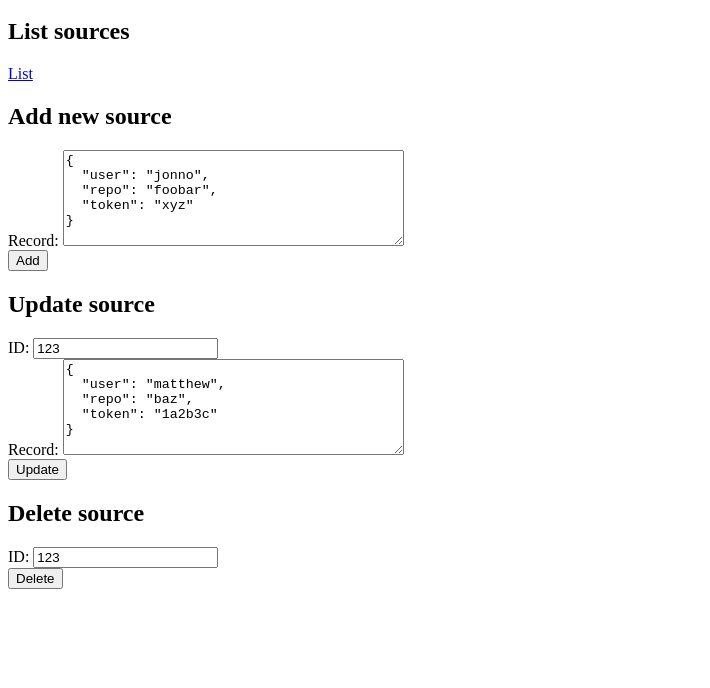
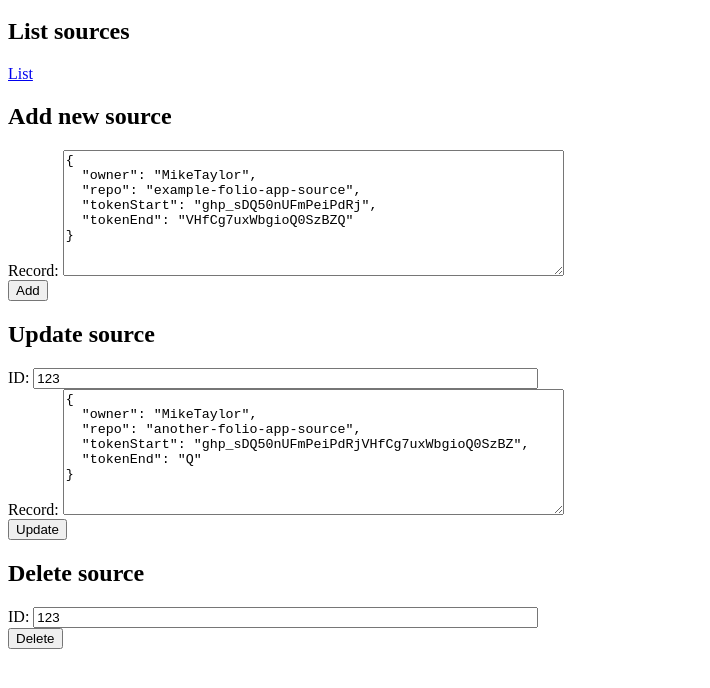
Before and after one commit to MikeTaylor/mod-app-manager, a website: page etc/htdocs/form.html in a window 1280 px wide. Shown: the part 48-736 px from the top of the page, without its empty margins (0-710 px from the left). Drawn offline with Linux system fonts and the light colour scheme.

Commit message:
Fix sample data

```diff
--- a/etc/htdocs/form.html
+++ b/etc/htdocs/form.html
@@ -39,11 +39,12 @@
     <h2>Add new source</h2>
     <form action="/app-store/config/sources" method="POST">
       Record:
-      <textarea id="postRecord" rows="6" cols="40">
+      <textarea id="postRecord" rows="8" cols="60">
 {
-  "user": "jonno",
-  "repo": "foobar",
-  "token": "xyz"
+  "owner": "MikeTaylor",
+  "repo": "example-folio-app-source",
+  "tokenStart": "ghp_sDQ50nUFmPeiPdRj",
+  "tokenEnd": "VHfCg7uxWbgioQ0SzBZQ"
 }
       </textarea>
       <br />
@@ -53,14 +54,15 @@
     <h2>Update source</h2>
     <form action="/app-store/config/sources" method="POST">
       ID:
-      <input id="putId" value="123" />
+      <input id="putId" value="123" size="60"/>
       <br />
       Record:
-      <textarea id="putRecord" rows="6" cols="40">
+      <textarea id="putRecord" rows="8" cols="60">
 {
-  "user": "matthew",
-  "repo": "baz",
-  "token": "1a2b3c"
+  "owner": "MikeTaylor",
+  "repo": "another-folio-app-source",
+  "tokenStart": "ghp_sDQ50nUFmPeiPdRjVHfCg7uxWbgioQ0SzBZ",
+  "tokenEnd": "Q"
 }
       </textarea>
       <br />
@@ -70,7 +72,7 @@
     <h2>Delete source</h2>
     <form action="/app-store/config/sources" method="POST">
       ID:
-      <input id="deleteId" value="123" />
+      <input id="deleteId" value="123" size="60" />
       <br />
       <button type="button" onclick="submitDelete()">Delete</button>
     </form>
```
